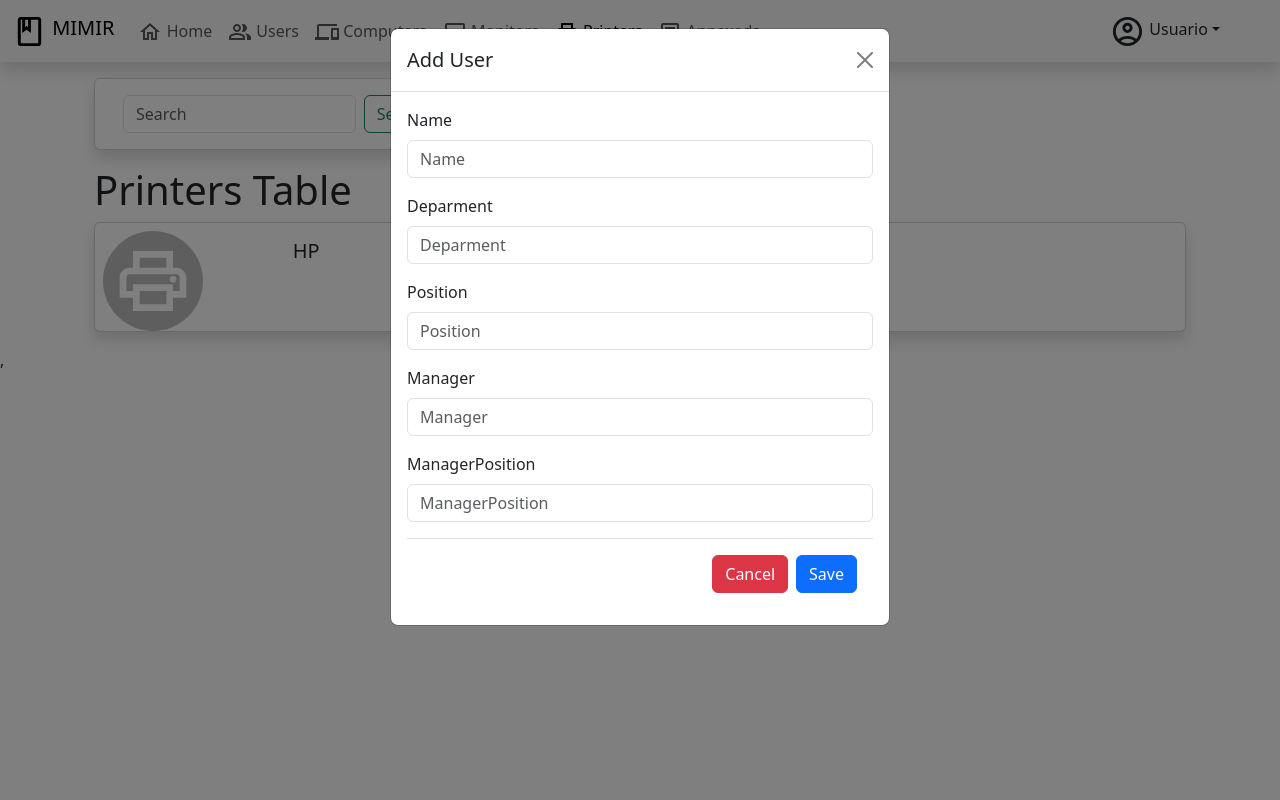
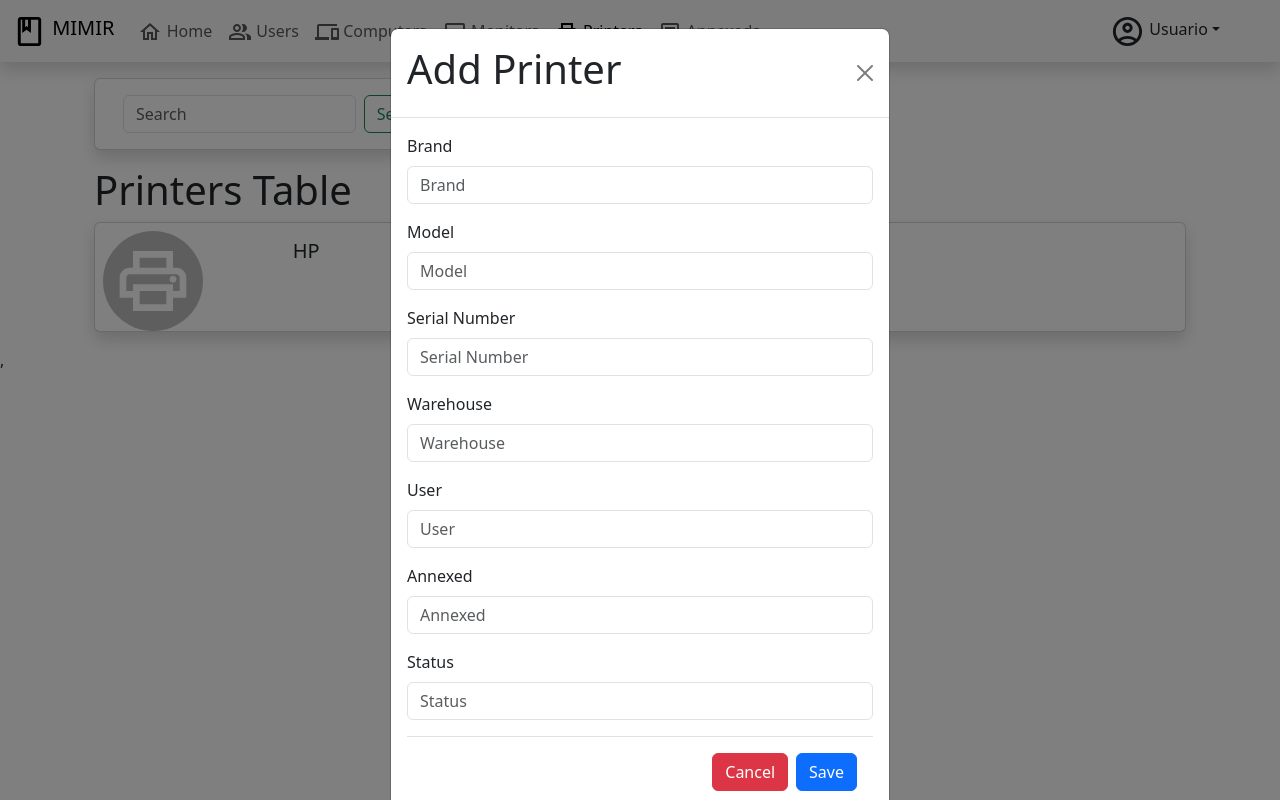
Before and after one commit to RendasLuire/Mimir-WebPage, a React (Vite) app: page /printers in a window 1280 px wide. Both pictures are taken after a click on the button 706 px from the left and 114 px from the top of the page. Built offline with nearby package versions, Linux system fonts and the light colour scheme.

Commit message:
Create Button Add Monitor

```diff
--- a/src/Components/AddButton.jsx
+++ /dev/null
@@ -1,15 +0,0 @@
-import AddCircleOutlineOutlinedIcon from '@mui/icons-material/AddCircleOutlineOutlined';
-import UserForm from './UsersComponents/UserForm';
-
-const AddButton = () => {
-    return (
-        <div className="card shadow p-3">
-            <div className="container">
-                <button className="btn btn-outline-primary" type="button" data-bs-toggle="modal" data-bs-target="#UserModal"><AddCircleOutlineOutlinedIcon /> </button>
-                <UserForm />
-            </div>
-        </div>
-        )
-    }
-
-    export default AddButton
--- /dev/null
+++ b/src/Components/MonitorsComponents/ButtonAddMonitor.jsx
@@ -0,0 +1,15 @@
+import AddCircleOutlineOutlinedIcon from '@mui/icons-material/AddCircleOutlineOutlined';
+import UserForm from '../UsersComponents/UserForm';
+
+const ButtonAddMonitor = () => {
+  return (
+    <div className="card shadow p-3">
+        <div className="conteiner">
+            <button className="btn btn-outline-primary" type="button" data-bs-toggle="modal" data-bs-target="#MonitorModal"><AddCircleOutlineOutlinedIcon /> </button>
+            <UserForm />
+        </div>
+    </div>
+  )
+}
+
+export default ButtonAddMonitor
--- /dev/null
+++ b/src/Components/PrintersComponents/ButtonAddPrinter.jsx
@@ -0,0 +1,15 @@
+import AddCircleOutlineOutlinedIcon from '@mui/icons-material/AddCircleOutlineOutlined';
+import PrinterForm from './PrinterForm'
+
+const ButtonAddPrinter = () => {
+  return (
+    <div className="card shadow p-3">
+        <div className="container">
+            <button className="btn btn-outline-primary" type="button" data-bs-toggle="modal" data-bs-target="#PrinterModal"><AddCircleOutlineOutlinedIcon /> </button>
+            <PrinterForm />
+        </div>
+    </div>
+  )
+}
+
+export default ButtonAddPrinter
--- /dev/null
+++ b/src/Components/PrintersComponents/PrinterForm.jsx
@@ -0,0 +1,52 @@
+const PrinterForm = () => {
+  return (
+    <div className="modal fade" id="PrinterModal" aria-labelledby="ModalLabel" aria-hidden="true">
+        <div className="modal-dialog">
+            <div className="modal-content">
+                <div className="modal-header">
+                    <h1>Add Printer</h1>
+                    <button type="button" className="btn-close" data-bs-dismiss="modal" aria-label="Close"></button>
+                </div>
+                <div className="modal-body">
+                    <form>
+                        <div className="mb-3">
+                            <label className="form-label">Brand</label>
+                            <input type="text" className="form-control" placeholder="Brand" />
+                        </div>
+                        <div className="mb-3">
+                            <label className="form-label">Model</label>
+                            <input type="text" className="form-control" placeholder="Model" />
+                        </div>
+                        <div className="mb-3">
+                            <label className="form-label">Serial Number</label>
+                            <input type="text" className="form-control" placeholder="Serial Number" />
+                        </div>
+                        <div className="mb-3">
+                            <label className="form-label">Warehouse</label>
+                            <input type="text" className="form-control" placeholder="Warehouse" />
+                        </div>
+                        <div className="mb-3">
+                            <label className="form-label">User</label>
+                            <input type="text" className="form-control" placeholder="User" />
+                        </div>
+                        <div className="mb-3">
+                            <label className="form-label">Annexed</label>
+                            <input type="text" className="form-control" placeholder="Annexed" />
+                        </div>
+                        <div className="mb-3">
+                            <label className="form-label">Status</label>
+                            <input type="text" className="form-control" placeholder="Status" />
+                        </div>
+                        <div className="modal-footer">
+                            <button type="button" className="btn btn-danger" >Cancel</button>
+                            <button type="button" className="btn btn-primary" >Save</button>
+                        </div>
+                    </form>
+                </div>
+            </div>
+        </div>
+    </div>
+  )
+}
+
+export default PrinterForm
--- /dev/null
+++ b/src/Components/UsersComponents/ButtonAddUser.jsx
@@ -0,0 +1,16 @@
+import AddCircleOutlineOutlinedIcon from '@mui/icons-material/AddCircleOutlineOutlined';
+import UserForm from './UserForm';
+
+
+const ButtonAddUser = () => {
+  return (
+    <div className="card shadow p-3">
+        <div className="container">
+            <button className="btn btn-outline-primary" type="button" data-bs-toggle="modal" data-bs-target="#UserModal"><AddCircleOutlineOutlinedIcon /> </button>
+            <UserForm />
+        </div>
+    </div>
+  )
+}
+
+export default ButtonAddUser
--- a/src/pages/AnnexedsPage.jsx
+++ b/src/pages/AnnexedsPage.jsx
@@ -1,4 +1,3 @@
-import AddButton from "../Components/AddButton"
 import AnnexedsTable from "../Components/AnnxedsComponents/AnnexedsTable"
 import InputSearch from "../Components/InputSearch"
 import Annexed from "../mocks/annexeds.json"
@@ -12,7 +11,7 @@ const AnnexedsPage = () => {
             <InputSearch />
           </div>
           <div className="col-md-auto">
-            <AddButton title={"Annexed"}/>
+
           </div>
         </div>
       </div>
--- a/src/pages/ComputersPage.jsx
+++ b/src/pages/ComputersPage.jsx
@@ -1,4 +1,3 @@
-import AddButton from "../Components/AddButton"
 import ComputersTable from "../Components/ComputersComponents/ComputersTable"
 import InputSearch from "../Components/InputSearch"
 import computers from "../mocks/computers.json"
@@ -12,7 +11,7 @@ const ComputersPage = () => {
             <InputSearch />
           </div>
           <div className="col-md-auto">
-            <AddButton title={"Computer"}/>
+
           </div>
         </div>
       </div>
--- a/src/pages/MonitorsPage.jsx
+++ b/src/pages/MonitorsPage.jsx
@@ -1,5 +1,5 @@
-import AddButton from "../Components/AddButton"
 import InputSearch from "../Components/InputSearch"
+import ButtonAddMonitor from "../Components/MonitorsComponents/ButtonAddMonitor"
 import MonitorsTable from "../Components/MonitorsComponents/MonitorsTable"
 import monitors from "../mocks/monitors.json"
 
@@ -12,7 +12,7 @@ const MonitorsPage = () => {
             <InputSearch />
           </div>
           <div className="col-md-auto">
-            <AddButton title={"Monitor"}/>
+            <ButtonAddMonitor />
           </div>
         </div>
       </div>
--- a/src/pages/PrintersPage.jsx
+++ b/src/pages/PrintersPage.jsx
@@ -1,5 +1,5 @@
-import AddButton from "../Components/AddButton"
 import InputSearch from "../Components/InputSearch"
+import ButtonAddPrinter from "../Components/PrintersComponents/ButtonAddPrinter"
 import PrintersTable from "../Components/PrintersComponents/PrintersTable"
 import printers from "../mocks/printers.json"
 
@@ -12,7 +12,7 @@ const PrintersPage = () => {
             <InputSearch />
           </div>
           <div className="col-md-auto">
-            <AddButton title={"Printer"}/>
+            <ButtonAddPrinter />
           </div>
         </div>
       </div>
--- a/src/pages/UsersPage.jsx
+++ b/src/pages/UsersPage.jsx
@@ -1,7 +1,7 @@
 import usersData from "../mocks/users.json"
 import UsersTable from "../Components/UsersComponents/UsersTable"
-import AddButton from "../Components/AddButton"
 import InputSearch from "../Components/InputSearch"
+import ButtonAddUser from "../Components/UsersComponents/ButtonAddUser"
 
 const UsersPage = () => {
 
@@ -14,7 +14,7 @@ const UsersPage = () => {
             <InputSearch />
           </div>
           <div className="col-md-auto">
-            <AddButton title={"User"}/>
+            <ButtonAddUser />
           </div>
         </div>
       </div>
```
Also changed, not shown: src/Components/MonitorsComponents/MonitorForm.jsx (added, +56 -0 lines).
